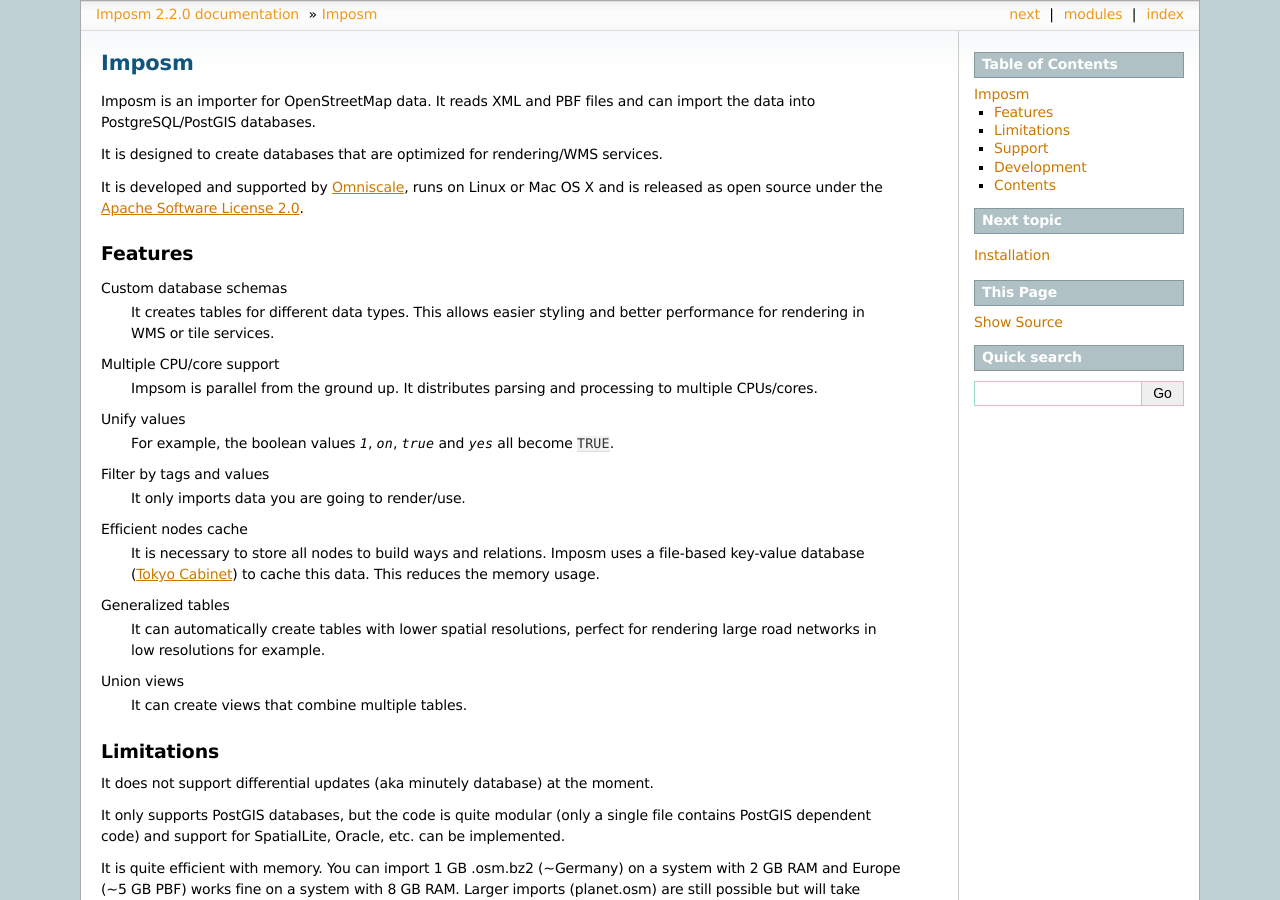
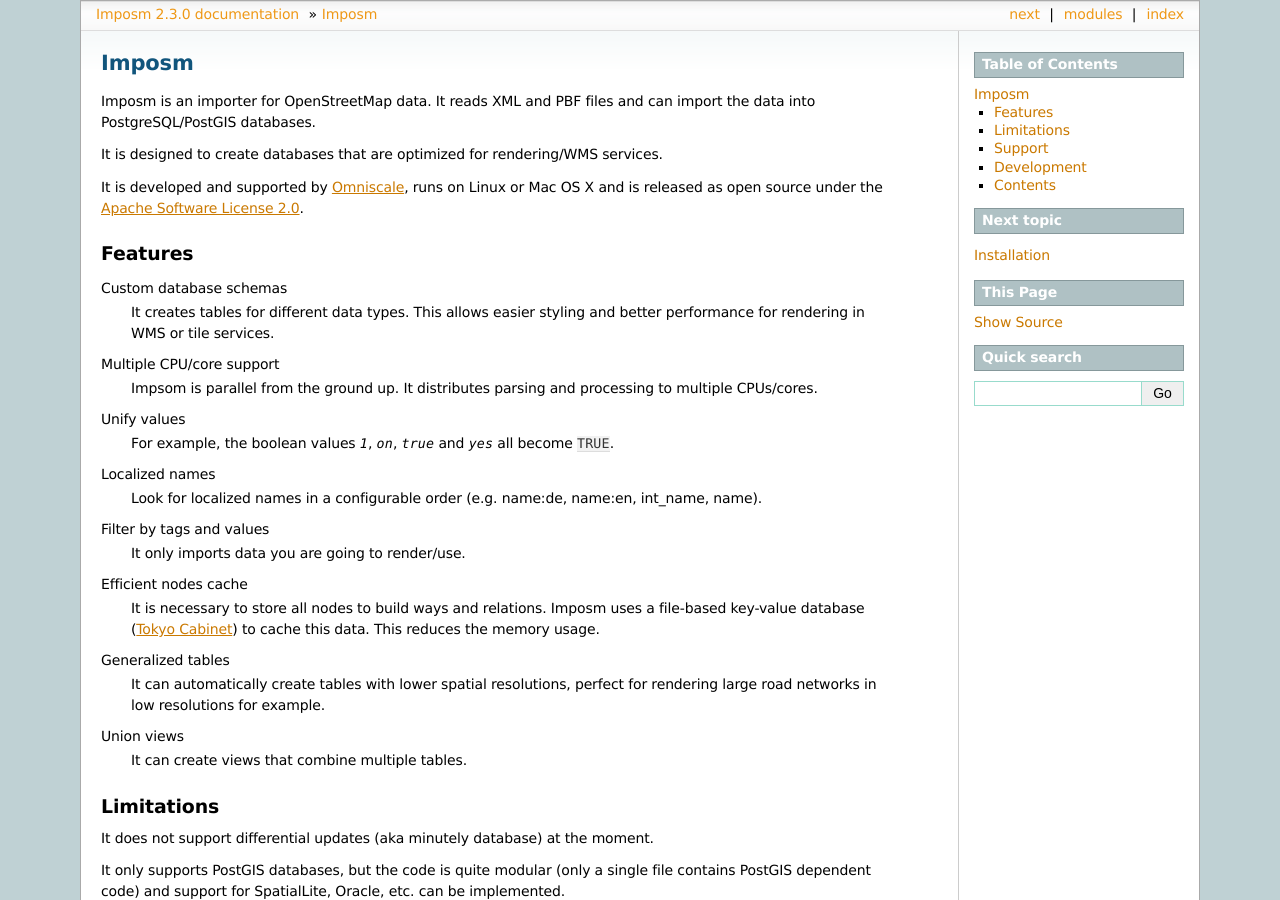
Before and after one commit to omniscale/imposm2, a Sphinx documentation site: the page built from doc/source/index.rst, in a window 1280 px wide and 900 px high. Built offline with Sphinx 7.4.7, drawn with Linux system fonts in a browser that asks for light colours; some of the changed text lies outside the part shown.

Commit message:
add localized names to feature list on index page

```diff
--- a/doc/source/conf.py
+++ b/doc/source/conf.py
@@ -48,9 +48,9 @@
 # built documents.
 #
 # The short X.Y version.
-version = '2.2'
+version = '2.3'
 # The full version, including alpha/beta/rc tags.
-release = '2.2.0'
+release = '2.3.0'
 
 # The language for content autogenerated by Sphinx. Refer to documentation
 # for a list of supported languages.
--- a/doc/source/index.rst
+++ b/doc/source/index.rst
@@ -18,6 +18,9 @@
 
 Unify values
   For example, the boolean values `1`, `on`, `true` and `yes` all become ``TRUE``.
+
+Localized names
+  Look for localized names in a configurable order (e.g. name:de, name:en, int_name, name).
 
 Filter by tags and values
   It only imports data you are going to render/use.
```
